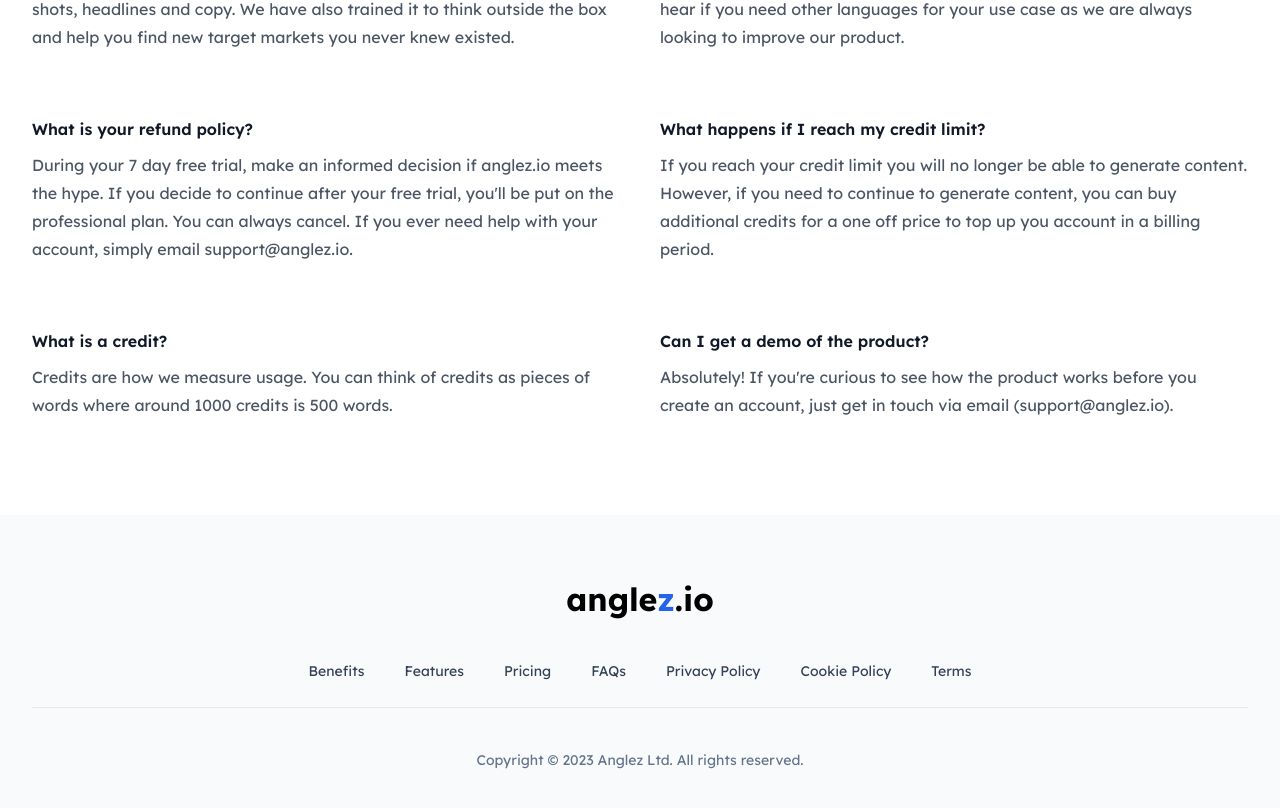
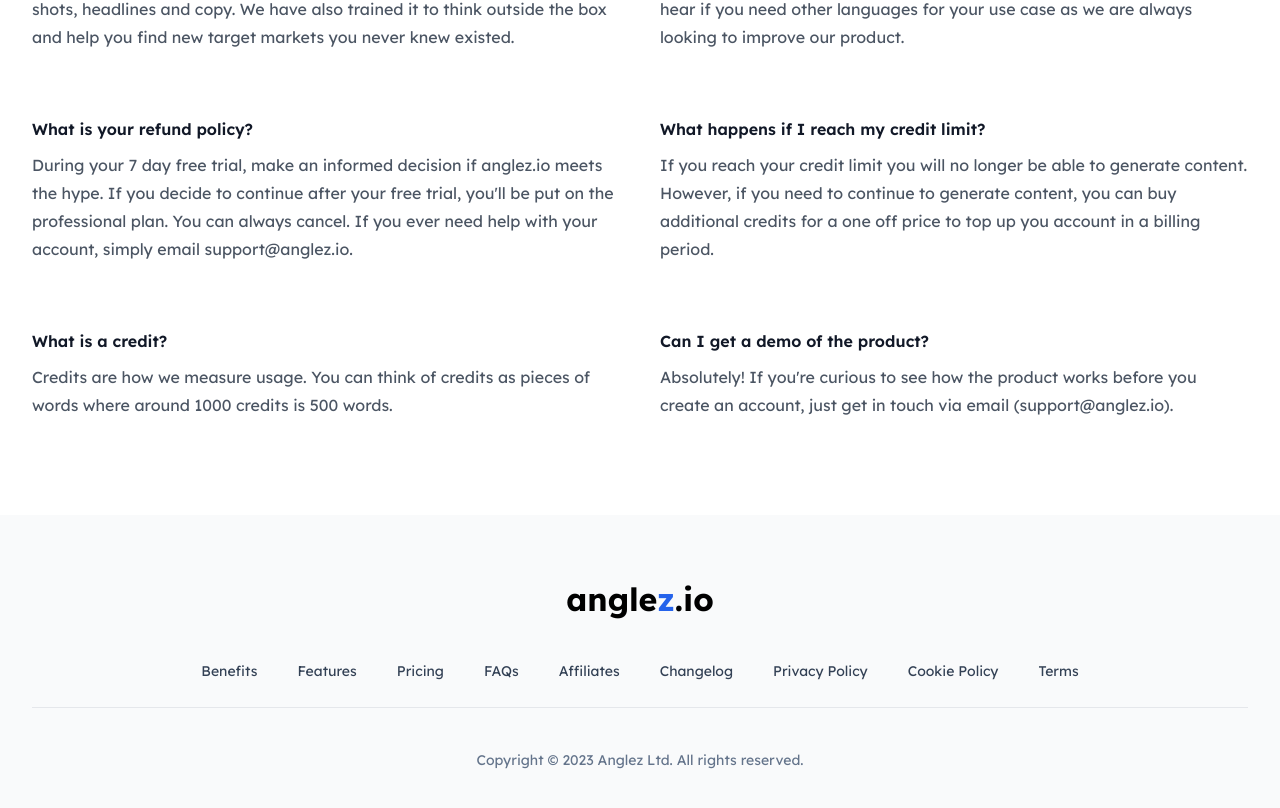
Before and after one commit to prabk123/anglez-website, a Next.js app: page / in a window 1280 px wide. Shown: the part 5416-6224 px from the top of the page. Built offline with nearby package versions, Linux system fonts and the light colour scheme; no server answers.

Commit message:
add changelog and affiliate links

```diff
--- a/src/components/Footer.jsx
+++ b/src/components/Footer.jsx
@@ -18,6 +18,8 @@
               <NavLink href="/#features">Features</NavLink>
               <NavLink href="/#pricing">Pricing</NavLink>
               <NavLink href="/#faqs">FAQs</NavLink>
+              <NavLink href="https://anglez.tapfiliate.com">Affiliates</NavLink>
+              <NavLink href="https://changelog.anglez.io">Changelog</NavLink>
               <NavLink href="/privacy-policy">Privacy Policy</NavLink>
               <NavLink href="/cookie-policy">Cookie Policy</NavLink>
               <NavLink href="/terms">Terms</NavLink>
```
